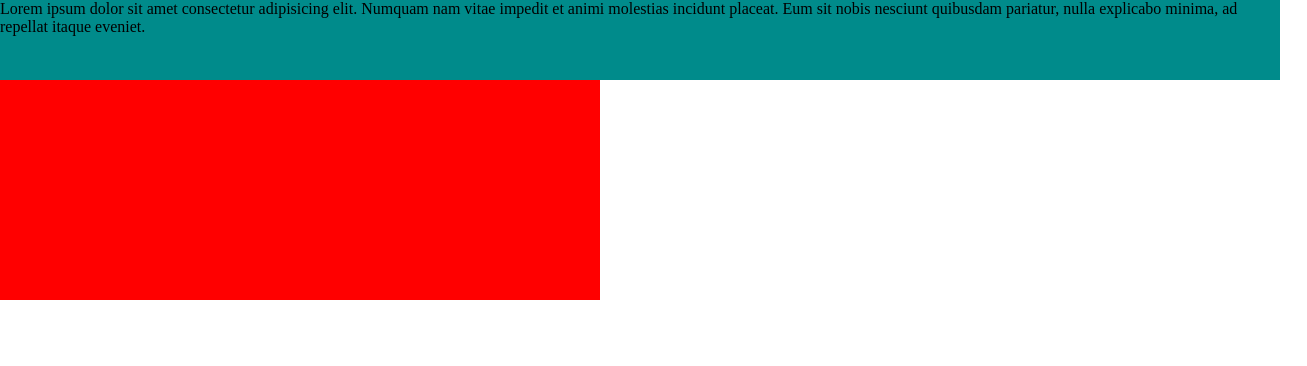
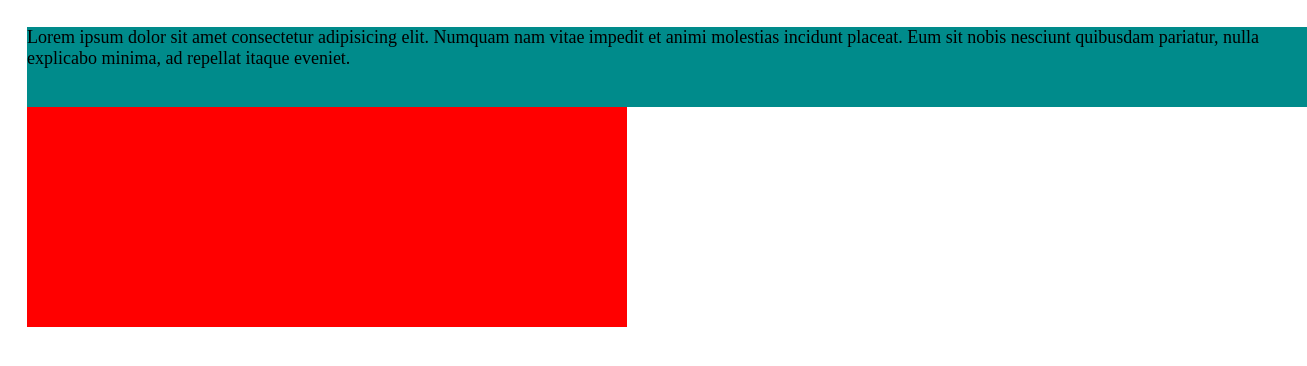
Before and after one commit to ManuelPeJu/CSS_Course, a plain HTML site: page measures/measures.html in a window 1280 px wide. Shown: the whole page, 1307 px wide, since content can reach past the window. Drawn offline with Linux system fonts and the light colour scheme.

Commit message:
measures

```diff
--- a/measures/styles.css
+++ b/measures/styles.css
@@ -3,10 +3,21 @@
     padding: 0;
 }
 
+/* Pixels */
+/* .container {
+    background-color: red;
+    width: 600px;
+    height: 300px;
+} */
+
+/* em && rem */
 .container {
     background-color: red;
     width: 600px;
     height: 300px;
+
+    font-size:18px ; /*reference for the em*/
+    margin: 1.5em;
 }
 
 /* Percentages */
```
